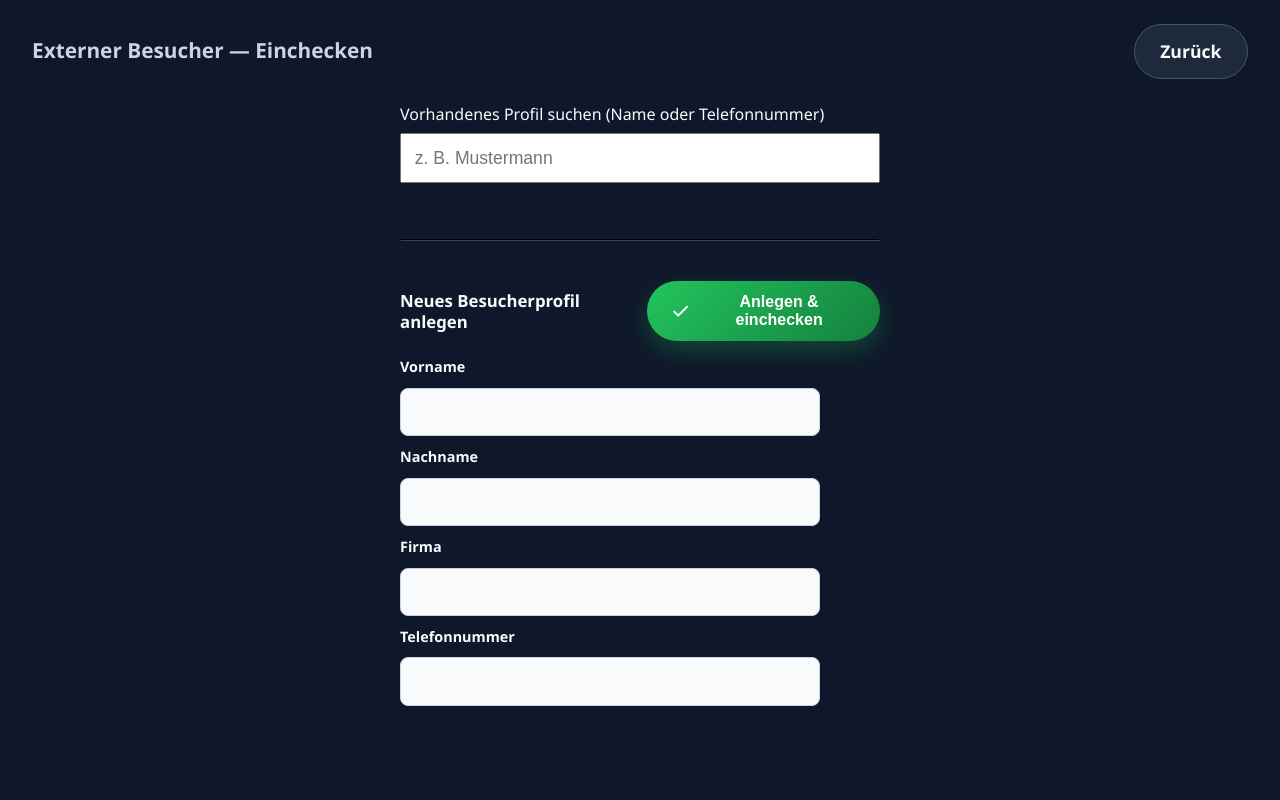
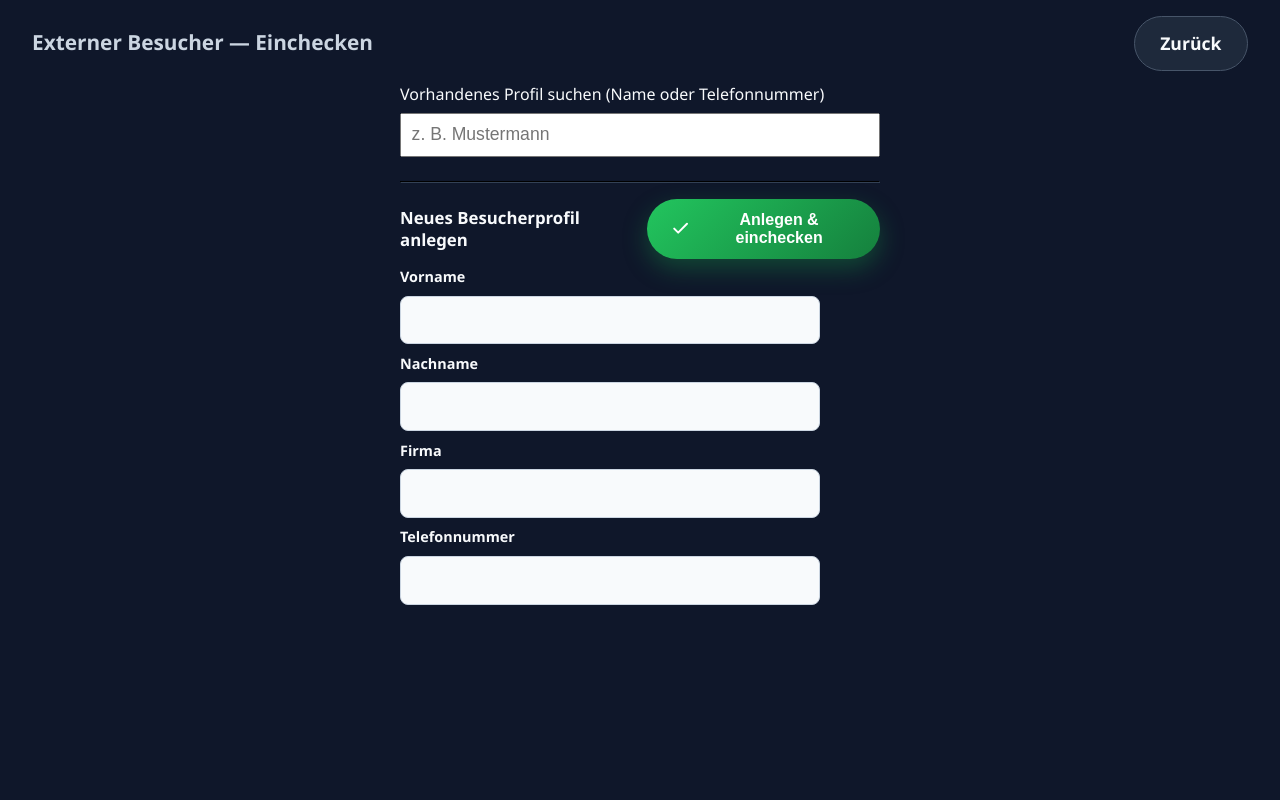
Before and after one commit to Volltext/RZ-CheckIn, a FastAPI app: page /kiosk/besucher in a window 1280 px wide. Run offline with FastAPI, Linux system fonts and the light colour scheme; data that the repository does not hold is empty; parts of the project's set-up code (start-up, migrations or seed data) failed here and were passed over.

Commit message:
Kiosk: Raum pro Kiosk fest zuordnen, Besucher-Maske ohne Scrollen
Co-Authored-By: Claude Sonnet 5.5 <noreply@anthropic.com>
Claude-Session: https://claude.ai/code/session_019mWvgmX6M5guv17FwXN8Xt

```diff
--- a/app/routers/kiosk.py
+++ b/app/routers/kiosk.py
@@ -34,6 +34,8 @@ from app.services.settings import get_besucher_suche_aktiv
 from app.templating import templates
 
 router = APIRouter(tags=["kiosk"])
+
+KIOSK_RAUM_COOKIE = "kiosk_raum"
 
 
 def _resolve_raum(db: Session, raum: str) -> str | None:
@@ -79,10 +81,19 @@ def _room_context(db: Session) -> dict:
 
 
 @router.get("/", response_class=HTMLResponse)
-def kiosk_home(request: Request, db: Session = Depends(get_db)) -> HTMLResponse:
+def kiosk_home(request: Request, raum: str = "", db: Session = Depends(get_db)) -> HTMLResponse:
+    """Der Kiosk-Browser wird einmalig mit `?raum=<agent_id>` gestartet (siehe
+    deploy/KIOSK.md); die Raum-Zuordnung dieses Kiosks landet dann in einem langlebigen
+    Cookie, damit die Besucher-Maske den passenden Raum automatisch übernimmt."""
     context = _room_context(db)
     context["event"] = latest_event()
-    return templates.TemplateResponse(request, "kiosk/index.html", context)
+    response = templates.TemplateResponse(request, "kiosk/index.html", context)
+    fester_raum = _resolve_raum(db, raum)
+    if fester_raum:
+        response.set_cookie(
+            KIOSK_RAUM_COOKIE, fester_raum, max_age=60 * 60 * 24 * 365 * 10, httponly=True, samesite="lax"
+        )
+    return response
 
 
 @router.post("/kiosk/auschecken/visitor/{person_id}")
@@ -136,6 +147,13 @@ def besucher_suche_seite(request: Request, raum: str = "", db: Session = Depends
     if gewaehlt is not None and gewaehlt.geloescht_am is not None:
         gewaehlt = None
 
+    # Fest zugeordneter Kiosk (Cookie, siehe kiosk_home): Raum automatisch übernehmen,
+    # keine Auswahl und kein "Anderer Raum"-Button.
+    kiosk_raum = _resolve_raum(db, request.cookies.get(KIOSK_RAUM_COOKIE, ""))
+    raum_fest = kiosk_raum is not None
+    if gewaehlt is None and kiosk_raum:
+        gewaehlt = db.get(Agent, kiosk_raum)
+
     if gewaehlt is None and len(agenten) > 1:
         return templates.TemplateResponse(
             request, "kiosk/besucher_suche.html", {"raum_wahl": True, "agenten": agenten}
@@ -151,7 +169,7 @@ def besucher_suche_seite(request: Request, raum: str = "", db: Session = Depends
             "raum_wahl": False,
             "raum": gewaehlt.agent_id if gewaehlt else "",
             "raum_bezeichnung": gewaehlt.bezeichnung if gewaehlt else None,
-            "mehrere_raeume": len(agenten) > 1,
+            "mehrere_raeume": len(agenten) > 1 and not raum_fest,
             "suche_aktiv": get_besucher_suche_aktiv(db),
         },
     )
--- a/app/static/style.css
+++ b/app/static/style.css
@@ -347,6 +347,26 @@ body:not(.kiosk) tbody tr:hover { background: rgba(37, 99, 235, 0.05); }
 .raum-karte-icon svg { width: 1.6rem; height: 1.6rem; }
 .raum-karte-name { font-size: 1.2rem; font-weight: 600; text-align: center; }
 
+/* Externer-Besucher-Maske: passt sich immer exakt der Bildschirmhöhe an, ohne zu
+   scrollen (die Kiosk-PCs haben unterschiedliche Auflösungen). Abstände und Feldhöhen
+   skalieren mit der Viewport-Höhe (vh); nur die Trefferliste scrollt bei Bedarf intern. */
+body.kiosk-fit { height: 100vh; height: 100dvh; min-height: 0; overflow: hidden; }
+body.kiosk-fit header.kiosk-header { padding: clamp(0.5rem, 2vh, 1.5rem) 2rem 0.25rem; }
+body.kiosk-fit main {
+  min-height: 0;
+  display: flex;
+  flex-direction: column;
+  padding-top: clamp(0.25rem, 1vh, 1rem);
+  padding-bottom: clamp(0.5rem, 2vh, 2rem);
+}
+body.kiosk-fit .kiosk-besucher { flex: 1; min-height: 0; display: flex; flex-direction: column; width: 100%; }
+body.kiosk-fit .raum-aktuell { margin-bottom: clamp(0.4rem, 1.5vh, 1.5rem); }
+body.kiosk-fit .formular-kopf { padding: 0.25rem 0; margin-bottom: clamp(0.1rem, 0.5vh, 0.5rem); }
+body.kiosk-fit form.formular { gap: clamp(0.3rem, 1.2vh, 0.7rem); }
+body.kiosk-fit form.formular input { padding: clamp(0.4rem, 1.6vh, 0.8rem) 0.9rem; }
+body.kiosk-fit .suche-ergebnisse { min-height: 0; max-height: 25vh; overflow-y: auto; }
+body.kiosk-fit .raum-karte { padding: clamp(1rem, 5vh, 2.75rem) 1.5rem; }
+
 .raum-aktuell {
   display: flex;
   align-items: center;
--- a/app/templates/kiosk/besucher_suche.html
+++ b/app/templates/kiosk/besucher_suche.html
@@ -1,5 +1,5 @@
 {% extends "base.html" %}
-{% block body_class %}kiosk{% endblock %}
+{% block body_class %}kiosk kiosk-fit{% endblock %}
 {% block body %}
 <header class="kiosk-header">
   <h1>Externer Besucher — Einchecken</h1>
@@ -40,11 +40,11 @@
     placeholder="z. B. Mustermann"
     data-search-url="/kiosk/besucher/suche-partial?raum={{ raum }}"
     data-swap-target="#suche-ergebnisse"
-    style="width:100%; padding:0.8rem; font-size:1.1rem; margin:0.5rem 0 1.5rem;"
+    style="width:100%; padding:min(0.8rem, 1.2vh); font-size:1.1rem; margin:0.5rem 0 min(1.5rem, 1.5vh);"
   >
-  <div id="suche-ergebnisse"></div>
+  <div id="suche-ergebnisse" class="suche-ergebnisse"></div>
 
-  <hr style="margin:2rem 0; border-color:#334155;">
+  <hr style="margin:min(2rem, 1.5vh) 0; border-color:#334155;">
   {% endif %}
 
   {# Der Anlegen-Button sitzt bewusst oben (sticky) statt unter den Feldern: an einem
```
Also changed, not shown: deploy/KIOSK.md (+5 -0 lines).
